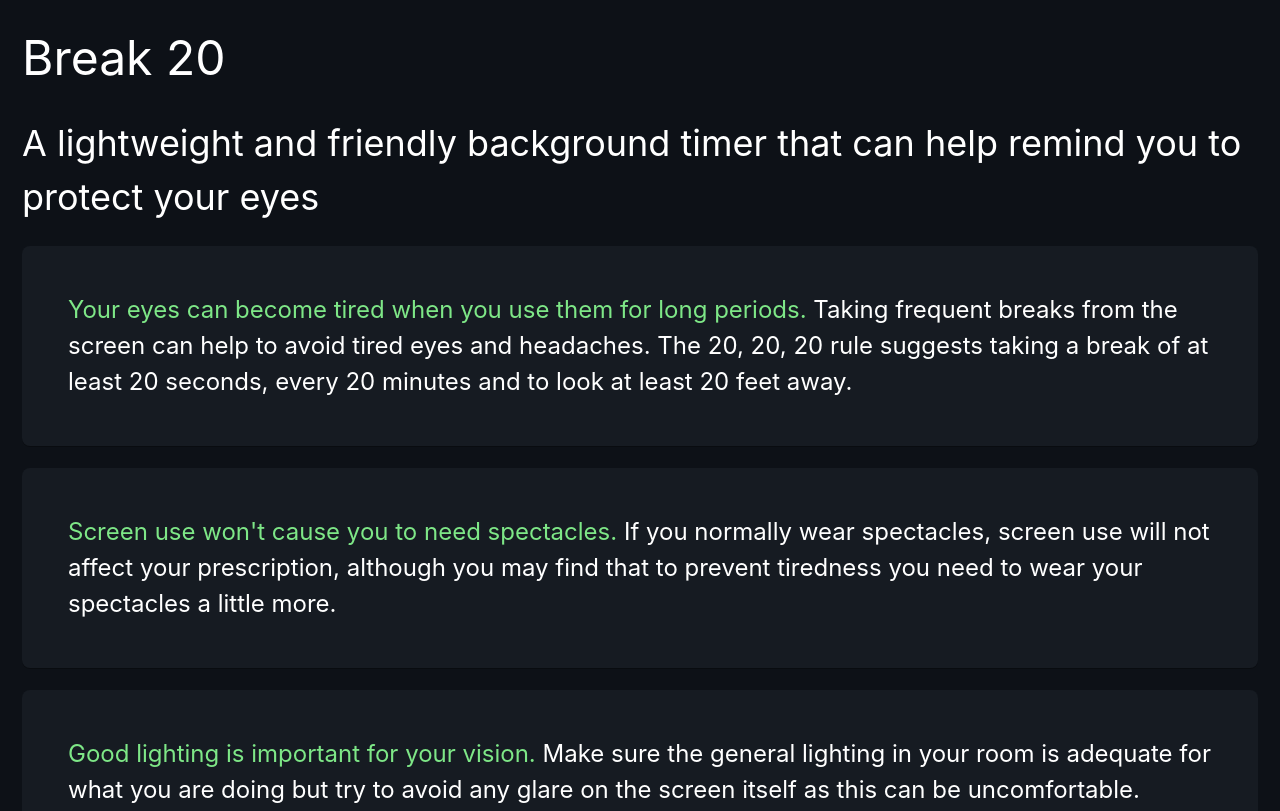
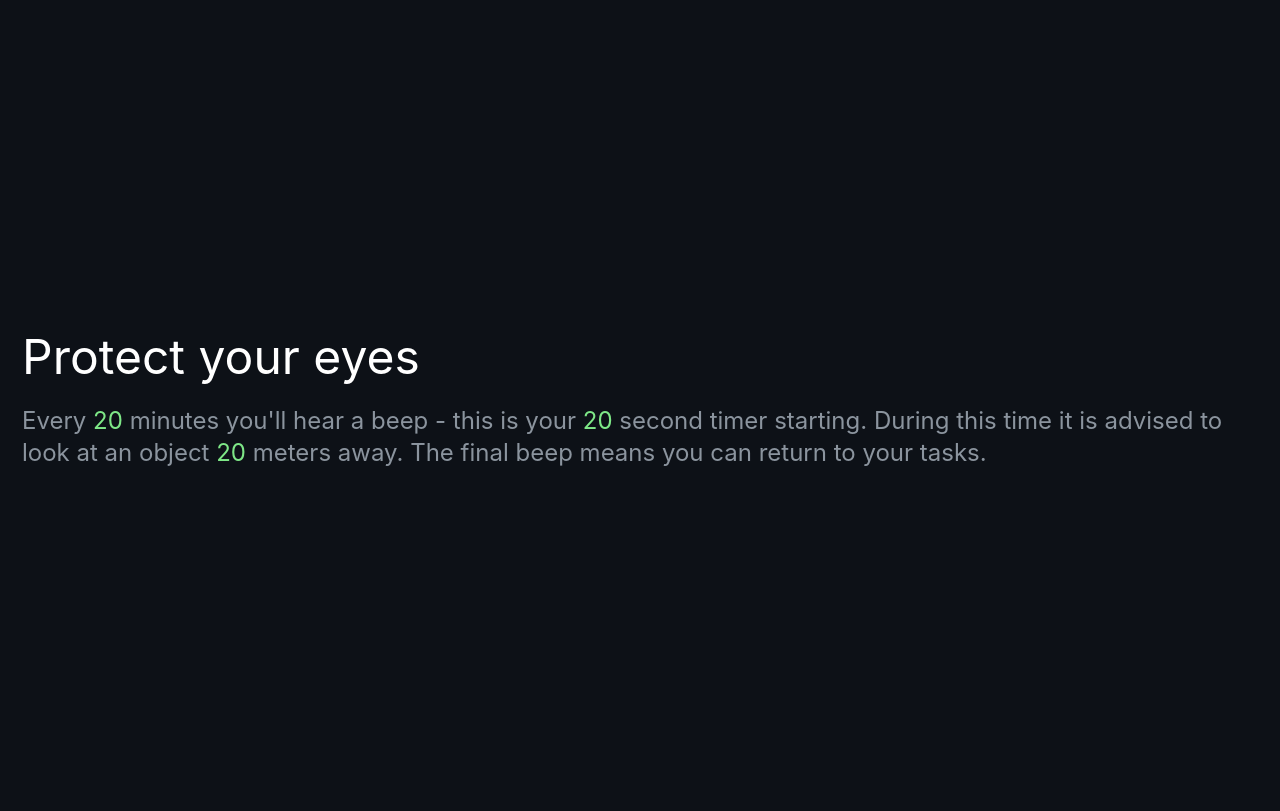
Before and after one commit to mattegertondev/break-20-browser, a website: page index.html in a window 1280 px wide. Shown: the top 811 px of the page. Drawn offline with Linux system fonts and the light colour scheme.

Commit message:
update style and text

```diff
--- a/index.html
+++ b/index.html
@@ -21,11 +21,15 @@
     <link rel="stylesheet" href="style.css" />
   </head>
   <body>
-    <h1>Break 20</h1>
+    <div class="container">
+      <div class="main-content">
+        <div>
+          <h1>Protect your eyes</h1>
           <h2>
-      A lightweight and friendly background timer that can help remind you to
-      protect your eyes
+            Every <span>20</span> minutes you'll hear a beep - this is your <span>20</span> second timer starting. During this time it is advised to look at an object <span>20</span> meters away. The final beep means you can return to your tasks.
           </h2>
+        </div>
+      </div>
       <article>
         <p>
           <span
@@ -54,5 +58,6 @@
       </article>
       <h3 id="time-remaining"></h3>
     </body>
+    </div>
   <script src="./main.js"></script>
 </html>
--- a/style.css
+++ b/style.css
@@ -6,6 +6,7 @@
   --background-default: #0d1117;
   --background-card: #161b22;
   --text-white: #fff;
+  --text-gray: #8b949e;
   --header: #7ee787;
   --br: 8px;
   --base-margin: 22px;
@@ -20,7 +21,9 @@
 
 body {
   margin: 0;
-  font-family: "Mona Sans","Mona Sans Fallback",-apple-system,BlinkMacSystemFont,"Segoe UI",Helvetica,Arial,sans-serif,"Apple Color Emoji","Segoe UI Emoji","Segoe UI Symbol";;
+  font-family: "Mona Sans", "Mona Sans Fallback", -apple-system,
+    BlinkMacSystemFont, "Segoe UI", Helvetica, Arial, sans-serif,
+    "Apple Color Emoji", "Segoe UI Emoji", "Segoe UI Symbol";
   font-size: var(--fs-m);
   font-weight: 400;
   font-style: normal;
@@ -29,7 +32,7 @@
   text-rendering: optimizeLegibility;
   -webkit-font-smoothing: antialiased;
   background-color: var(--background-default);
-
+  text-align: center;
 }
 
 p,
@@ -43,6 +46,26 @@
   font-weight: normal;
 }
 
+/* h1 {
+  font-size: 96px;
+  line-height: 100px;
+}
+
+h2 {
+  font-size: 32px;
+  line-height: 44px;
+} */
+
+h1 {
+  font-size: 48px;
+  line-height: 52px;
+}
+
+h2 {
+  font-size: 24px;
+  line-height: 32px;
+  color: var(--text-gray);
+}
 
 article {
   background: var(--background-card);
@@ -50,8 +73,22 @@
   padding: var(--base-padding);
   margin: var(--base-margin);
   box-shadow: 0px 1px 0px rgba(0, 0, 0, 0.3);
+  text-align: left;
 }
 
 span {
   color: var(--header);
 }
+
+.container {
+  max-width: 1280px;
+  margin-right: auto;
+  margin-left: auto;
+}
+
+.main-content {
+  height: 100vh;
+  text-align: left;
+  display: flex;
+  align-items: center;
+}
```
Lines whose indentation alone changed are shown as unchanged.
